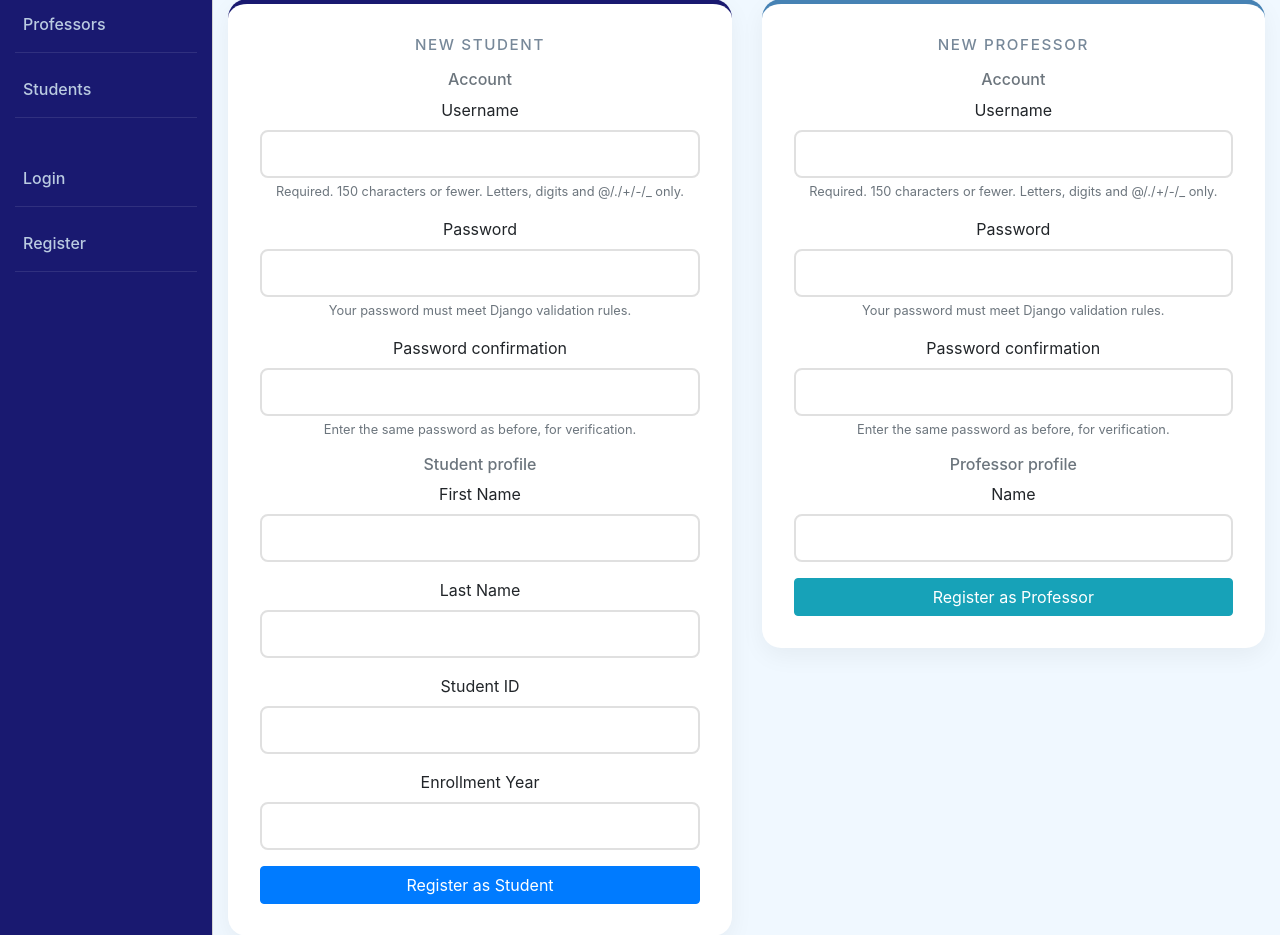
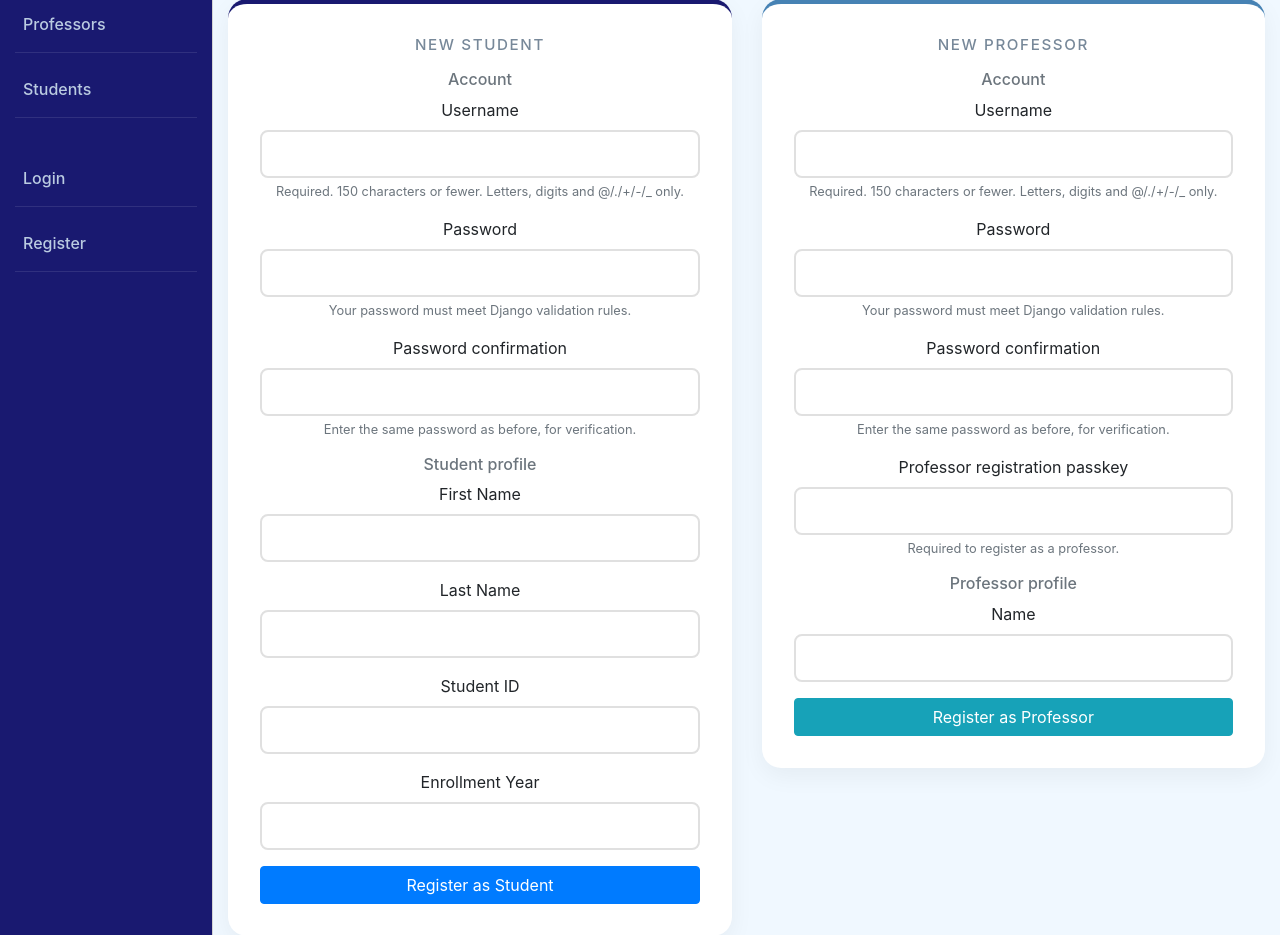
Before and after one commit to celcg/UniversityRegister, a Django app: page /catalog/register/ in a window 1280 px wide. Shown: the part 166-1101 px from the top of the page. Run offline with Django 5.2, Linux system fonts and the light colour scheme.

Commit message:
passkey for profesor registration

```diff
--- a/universityregister/catalog/forms.py
+++ b/universityregister/catalog/forms.py
@@ -1,6 +1,8 @@
 import datetime
+import secrets
 
 from django import forms
+from django.conf import settings
 from django.contrib.auth.models import User, Group
 from django.contrib.auth.password_validation import validate_password
 from django.core.exceptions import ValidationError
@@ -120,7 +122,19 @@ class ProfesorRegistrationForm(UserAccountFieldsMixin, forms.ModelForm):
     def __init__(self, *args, **kwargs):
         super().__init__(*args, **kwargs)
         self._add_user_account_fields()
-        self.order_fields(['username', 'password1', 'password2', 'name'])
+        self.fields['passkey'] = forms.CharField(
+            label='Professor registration passkey',
+            widget=forms.PasswordInput(attrs={'class': 'form-control'}),
+            help_text='Required to register as a professor.',
+        )
+        self.order_fields(['username', 'password1', 'password2', 'passkey', 'name'])
+
+    def clean_passkey(self):
+        passkey = self.cleaned_data.get('passkey', '')
+        expected = getattr(settings, 'PROFESSOR_REGISTRATION_PASSKEY', '')
+        if not secrets.compare_digest(passkey, expected):
+            raise ValidationError(_('Invalid professor registration passkey.'))
+        return passkey
 
     @transaction.atomic
     def save(self, commit=True):
--- a/universityregister/catalog/templates/catalog/register.html
+++ b/universityregister/catalog/templates/catalog/register.html
@@ -91,6 +91,12 @@
                     {% if profesor_form.password2.help_text %}<small class="form-text text-muted">{{ profesor_form.password2.help_text }}</small>{% endif %}
                     {{ profesor_form.password2.errors }}
                 </div>
+                <div class="form-group">
+                    <label for="{{ profesor_form.passkey.id_for_label }}">{{ profesor_form.passkey.label }}</label>
+                    {{ profesor_form.passkey }}
+                    {% if profesor_form.passkey.help_text %}<small class="form-text text-muted">{{ profesor_form.passkey.help_text }}</small>{% endif %}
+                    {{ profesor_form.passkey.errors }}
+                </div>
 
                 <h4 class="h6 text-muted mt-3">Professor profile</h4>
                 <div class="form-group">
--- a/universityregister/catalog/views.py
+++ b/universityregister/catalog/views.py
@@ -12,7 +12,7 @@ from .models import Student, Profesor, Course, ClassGroup, Department
 def register_view(request):
     """
     Registration page for new students and professors.
-    Uses ModelForms with function-view POST binding (forms lecture pattern).
+    Uses ModelForms with function-view POST binding.
     """
     if request.user.is_authenticated:
         return redirect('index')
```
Also changed, not shown: universityregister/universityregister/settings.py (+7 -0 lines), universityregister/db.sqlite3.
